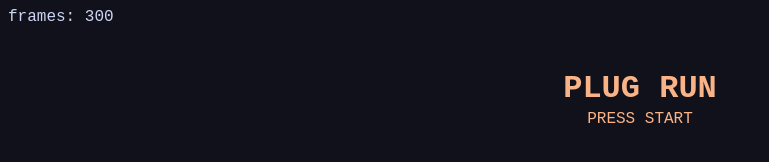
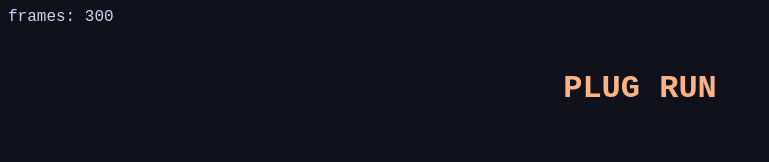
Before and after one commit to vydramain/milk-fumo, a plain HTML site: page example/games/plug-run.exe/index.html in a window 1280 px wide. Shown: the whole page, without its empty margins (0-769 px from the left). Drawn offline with Linux system fonts and the light colour scheme.

Commit message:
example: remove the inactive start prompt

```diff
--- a/example/games/plug-run.exe/index.html
+++ b/example/games/plug-run.exe/index.html
@@ -18,6 +18,5 @@ requestAnimationFrame(tick);
 window.parent.postMessage({ type: 'APP_READY' }, location.origin);
 </script>
 <h1 style="position:absolute;left:0;right:0;top:70px;text-align:center;margin:0;">PLUG RUN</h1>
-<p style="position:absolute;left:0;right:0;top:110px;text-align:center;margin:0;">PRESS START</p>
 </body>
 </html>
```
